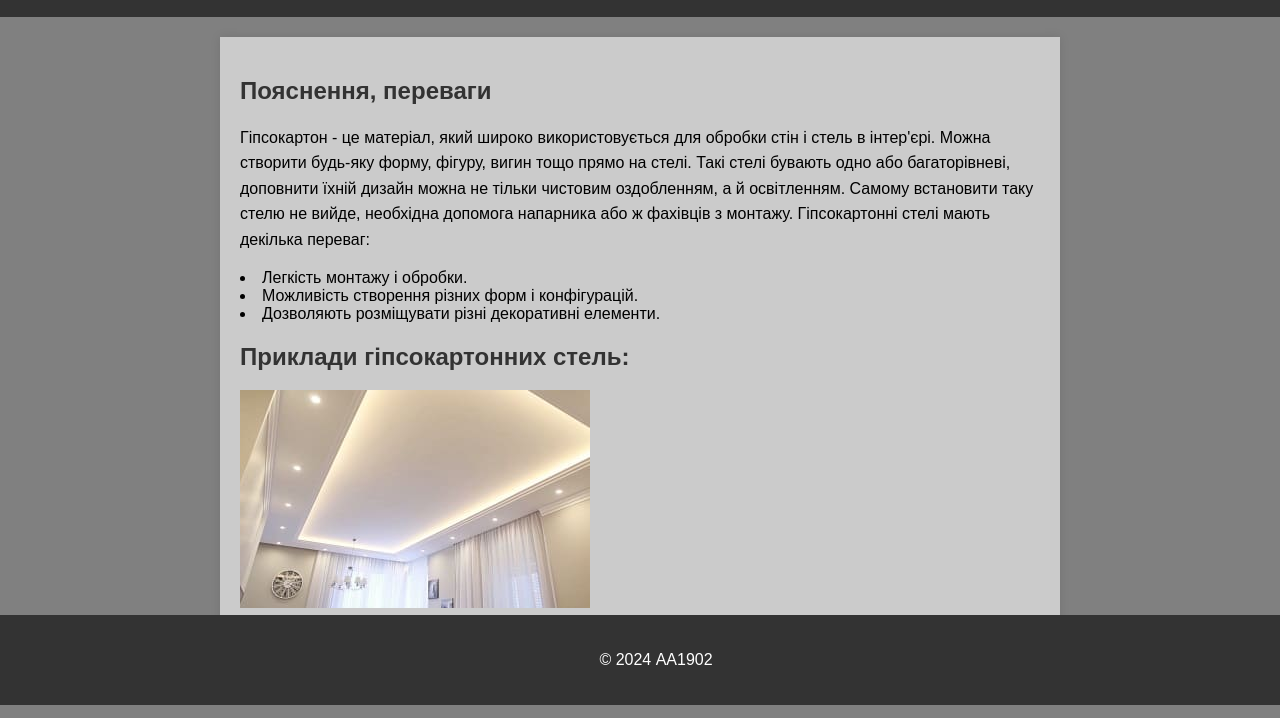
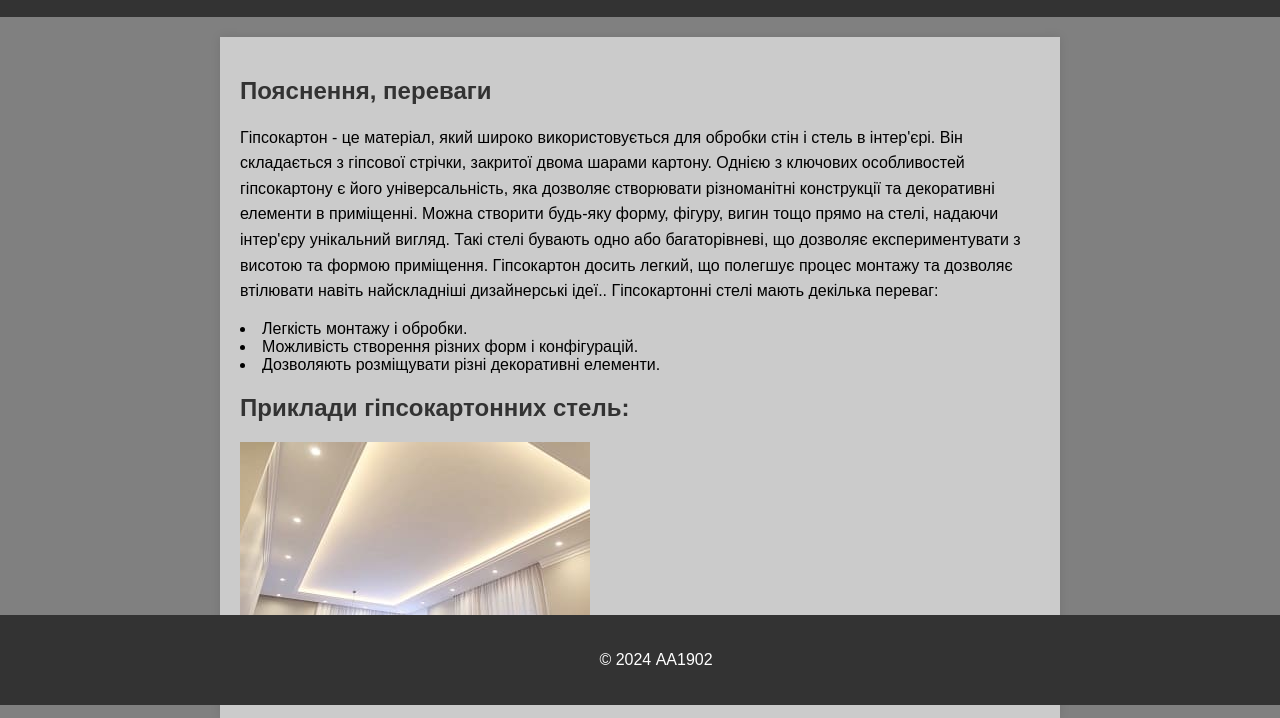
Before and after one commit to student0001-liceum/student0001-liceum.github.io, a plain HTML site: page about_f.html in a window 1280 px wide. Shown: the part 95-813 px from the top of the page. Drawn offline with Linux system fonts and the light colour scheme.

Commit message:
Update about_f.html

```diff
--- a/about_f.html
+++ b/about_f.html
@@ -70,7 +70,10 @@
     </header>
     <section>
         <h2>Пояснення, переваги</h2>
-        <p>Гіпсокартон - це матеріал, який широко використовується для обробки стін і стель в інтер'єрі. Можна створити будь-яку форму, фігуру, вигин тощо прямо на стелі. Такі стелі бувають одно або багаторівневі, доповнити їхній дизайн можна не тільки чистовим оздобленням, а й освітленням. Самому встановити таку стелю не вийде, необхідна допомога напарника або ж фахівців з монтажу. Гіпсокартонні стелі мають декілька переваг:</p>
+        <p>
+Гіпсокартон - це матеріал, який широко використовується для обробки стін і стель в інтер'єрі. Він складається з гіпсової стрічки, закритої двома шарами картону. Однією з ключових особливостей гіпсокартону є його універсальність, яка дозволяє створювати різноманітні конструкції та декоративні елементи в приміщенні.
+
+Можна створити будь-яку форму, фігуру, вигин тощо прямо на стелі, надаючи інтер'єру унікальний вигляд. Такі стелі бувають одно або багаторівневі, що дозволяє експериментувати з висотою та формою приміщення. Гіпсокартон досить легкий, що полегшує процес монтажу та дозволяє втілювати навіть найскладніші дизайнерські ідеї.. Гіпсокартонні стелі мають декілька переваг:</p>
 
         <li>Легкість монтажу і обробки.</li>
         <li>Можливість створення різних форм і конфігурацій.</li>
```
